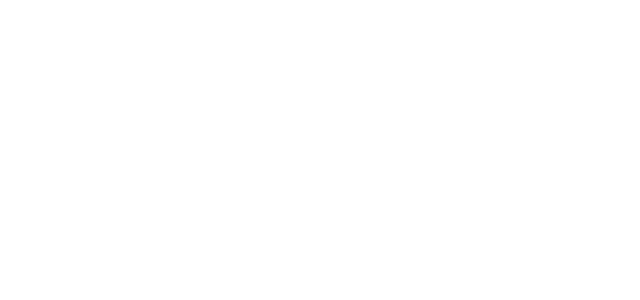
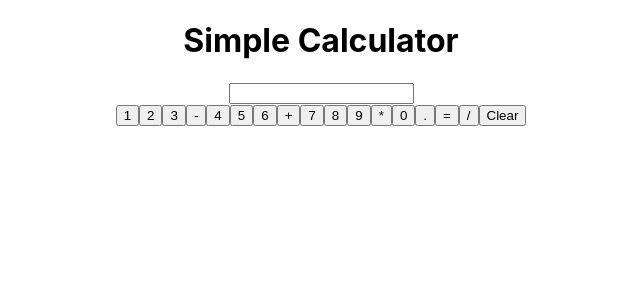
Before and after one commit to M-Saleh-N/simple_calculator, a React (Create React App) app: page / in a window 1280 px wide. Shown: the top 300 px of the page, without its empty margins (319-959 px from the left). Built offline with nearby package versions, Linux system fonts and the light colour scheme.

Commit message:
addded new contents and buttons

```diff
--- a/src/components/simple.js
+++ b/src/components/simple.js
@@ -26,7 +26,20 @@
 
   return (
     <div className="calculator-container">
-
+      <div className="calculator">
+        <h1 className="title">Simple Calculator</h1>
+        <input type="text" value={input} readOnly className="display" />
+        <div className="buttons-grid">
+          {buttons.map((btn) => (
+            <button key={btn} onClick={() => handleClick(btn)} className="button">
+              {btn}
+            </button>
+          ))}
+          <button onClick={() => handleClick("Clear")} className="button clear-button">
+            Clear
+          </button>
+        </div>
+      </div>
     </div>
   );
 }
```
